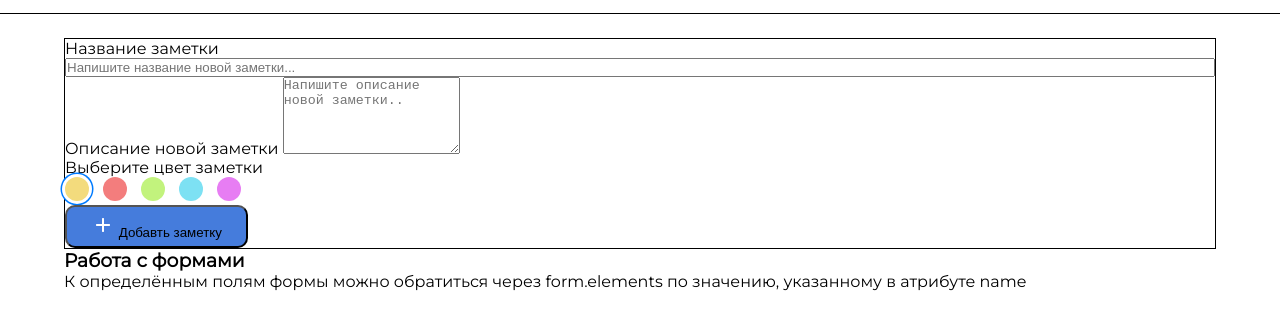
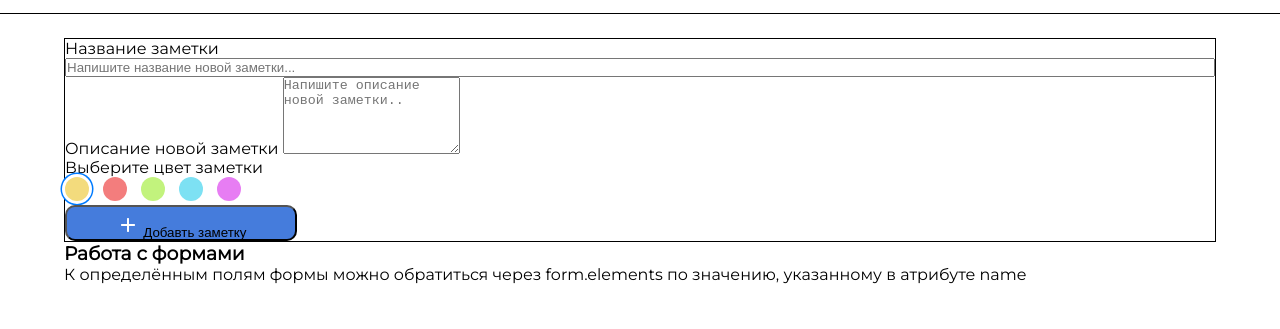
Before and after one commit to aleharedko/projectItincubaror, a plain HTML site: page index.html in a window 1280 px wide. Shown: the part 47-376 px from the top of the page. Drawn offline with Linux system fonts and the light colour scheme.

Commit message:
work with project adds style and little line for html

```diff
--- a/style.css
+++ b/style.css
@@ -94,8 +94,8 @@ legend {
 
 .btn_adds{
     background: #457CDC;
-    width: 232;
-    height: 36;
+    width: 232px;
+    height: 36px;
     angle: 0 deg;
     opacity: 1;
     border-radius: 10px;
```
